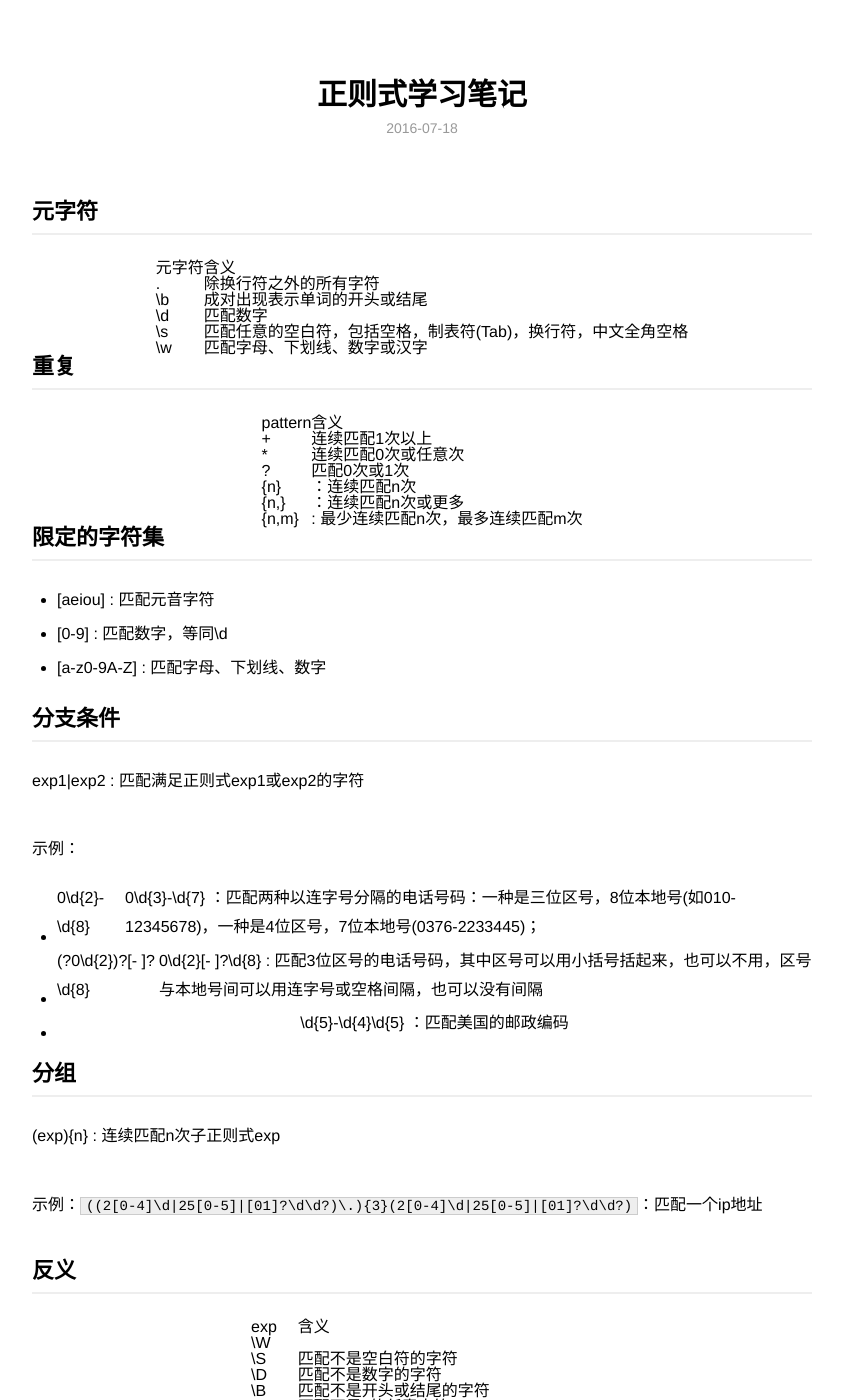
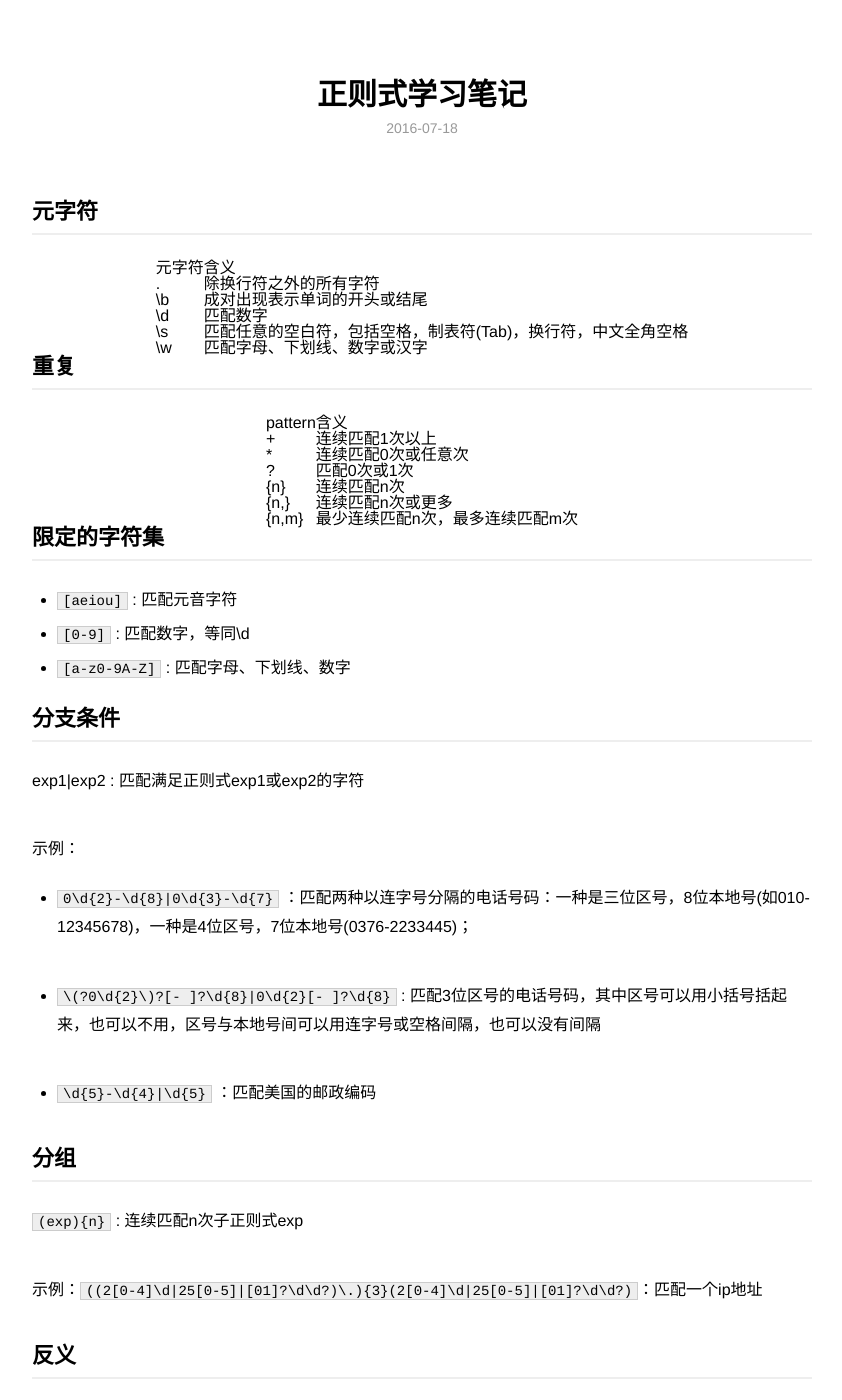
Before and after one commit to fanyonga/fanyonga.github.io, a Jekyll site: the page built from _posts/2016-07-18-regex.md, in a window 1280 px wide and 1400 px high. Shown: the whole window, without its empty margins (218-1060 px from the left). Built offline with Jekyll 4.4.1, drawn with Linux system fonts in a browser that asks for light colours; some of the changed text lies outside the part shown.

Commit message:
修改blog

```diff
--- a/_posts/2016-07-18-regex.md
+++ b/_posts/2016-07-18-regex.md
@@ -23,30 +23,30 @@ description: 30分钟学会正则式
 | + | 连续匹配1次以上 |
 | \* | 连续匹配0次或任意次 |
 | ? | 匹配0次或1次 |
-| {n} |：连续匹配n次 |
-| {n,} |：连续匹配n次或更多 |
-| {n,m} |: 最少连续匹配n次，最多连续匹配m次 |
+| {n} | 连续匹配n次 |
+| {n,} | 连续匹配n次或更多 |
+| {n,m} | 最少连续匹配n次，最多连续匹配m次 |
 
 ## 限定的字符集
 
-* [aeiou] : 匹配元音字符
-* [0-9] : 匹配数字，等同\d
-* [a-z0-9A-Z] : 匹配字母、下划线、数字
+* `[aeiou]` : 匹配元音字符
+* `[0-9]` : 匹配数字，等同\d
+* `[a-z0-9A-Z]` : 匹配字母、下划线、数字
 
 ## 分支条件
 exp1|exp2 : 匹配满足正则式exp1或exp2的字符
 
 示例：
 
-* 0\d{2}-\d{8}|0\d{3}-\d{7} ：匹配两种以连字号分隔的电话号码：一种是三位区号，8位本地号(如010-12345678)，一种是4位区号，7位本地号(0376-2233445)；
+* `0\d{2}-\d{8}|0\d{3}-\d{7}` ：匹配两种以连字号分隔的电话号码：一种是三位区号，8位本地号(如010-12345678)，一种是4位区号，7位本地号(0376-2233445)；
 
-* \(?0\d{2}\)?[- ]?\d{8}|0\d{2}[- ]?\d{8} : 匹配3位区号的电话号码，其中区号可以用小括号括起来，也可以不用，区号与本地号间可以用连字号或空格间隔，也可以没有间隔
+* `\(?0\d{2}\)?[- ]?\d{8}|0\d{2}[- ]?\d{8}` : 匹配3位区号的电话号码，其中区号可以用小括号括起来，也可以不用，区号与本地号间可以用连字号或空格间隔，也可以没有间隔
 
-* \d{5}-\d{4}|\d{5} ：匹配美国的邮政编码
+* `\d{5}-\d{4}|\d{5}` ：匹配美国的邮政编码
 
 ## 分组
 
-(exp){n} : 连续匹配n次子正则式exp
+`(exp){n}` : 连续匹配n次子正则式exp
 
 示例：`((2[0-4]\d|25[0-5]|[01]?\d\d?)\.){3}(2[0-4]\d|25[0-5]|[01]?\d\d?)`：匹配一个ip地址
 
@@ -81,11 +81,11 @@ exp1|exp2 : 匹配满足正则式exp1或exp2的字符
 
 示例：
 
-* \b\w+(?=ing)\b 匹配以ing结尾的单词的前面部分(除了ing以外的部分)
+* `\b\w+(?=ing)\b` 匹配以ing结尾的单词的前面部分(除了ing以外的部分)
 
-* (?<=\bre)\w+\b会匹配以re开头的单词的后半部分(除了re以外的部分)
+* `(?<=\bre)\w+\b` 会匹配以re开头的单词的后半部分(除了re以外的部分)
 
-* (?<=\s)\d+(?=\s)匹配以空白符间隔的数字(再次强调，不包括这些空白符)
+* `(?<=\s)\d+(?=\s)` 匹配以空白符间隔的数字(再次强调，不包括这些空白符)
 
 ## 负向零点断宽
 
@@ -95,11 +95,11 @@ exp1|exp2 : 匹配满足正则式exp1或exp2的字符
 
 示例：
 
-* \d{3}(?!\d)匹配三位数字，而且这三位数字的后面不能是数字
+* `\d{3}(?!\d)`匹配三位数字，而且这三位数字的后面不能是数字
 
-* \b((?!abc)\w)+\b匹配不包含连续字符串abc的单词
+* `\b((?!abc)\w)+\b`匹配不包含连续字符串abc的单词
 
-* (?<=<(\w+)>).*(?=<\/\1>)匹配不包含属性的简单HTML标签内里的内容
+* `(?<=<(\w+)>).*(?=<\/\1>)`匹配不包含属性的简单HTML标签内里的内容
 
 ## 注释
 
```
